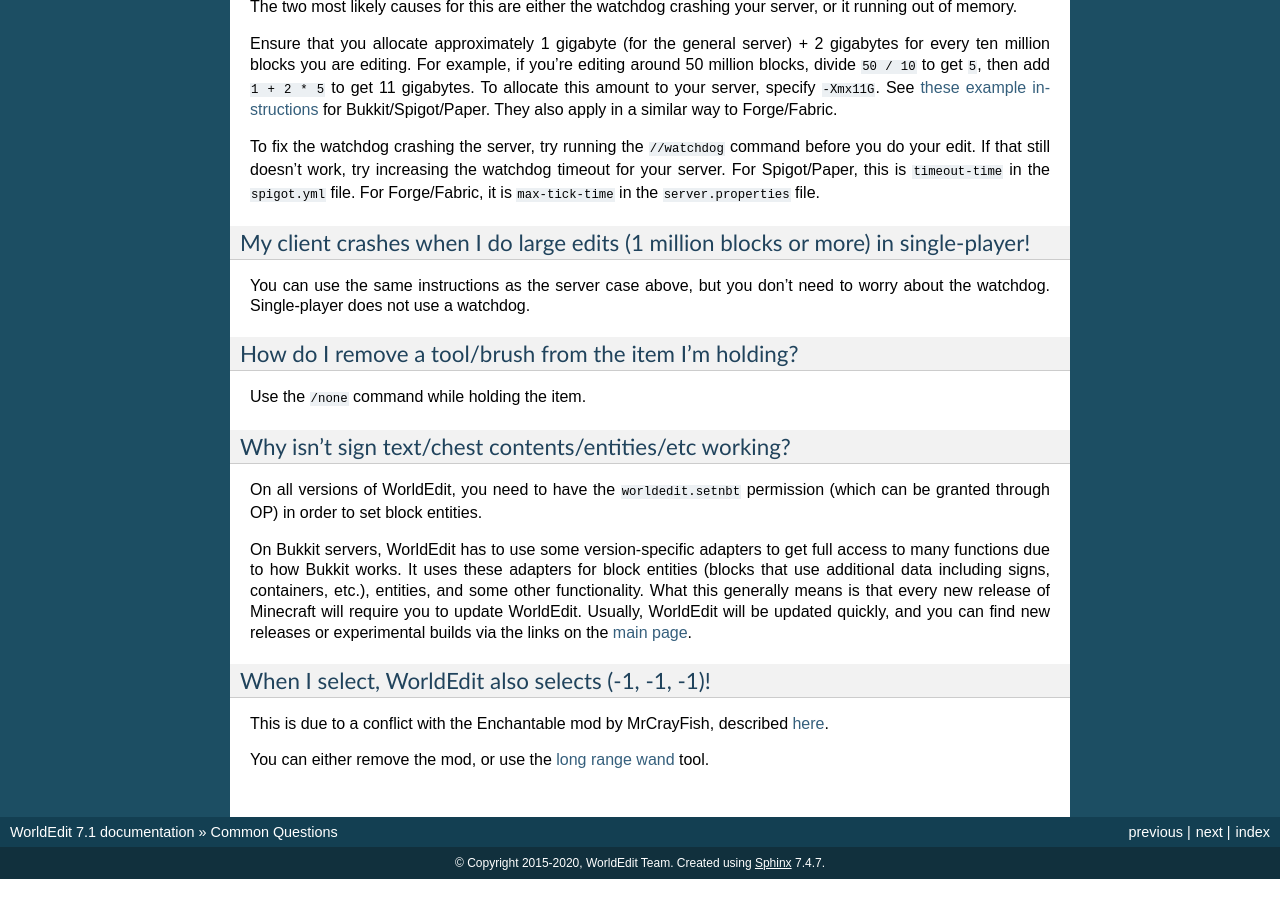
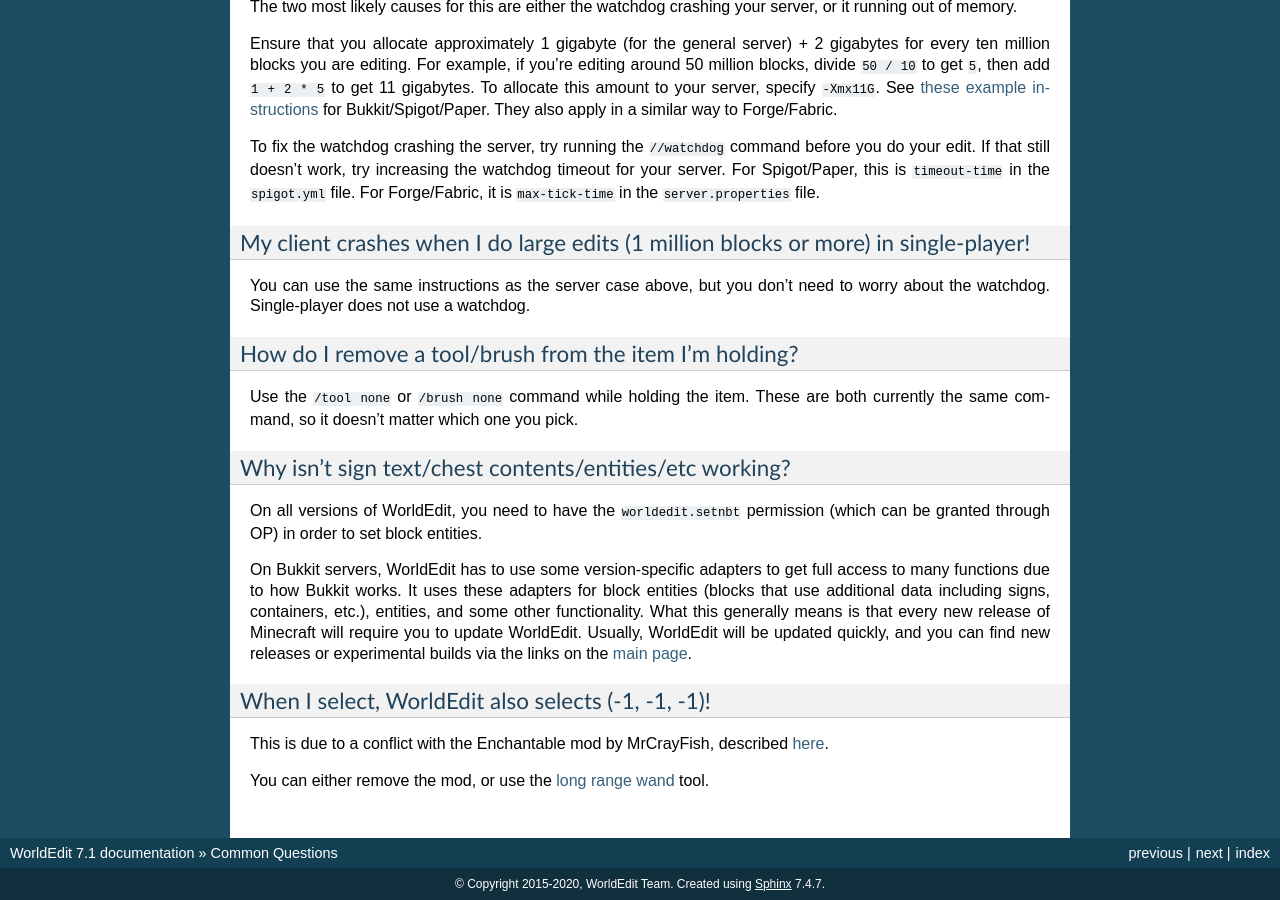
Before and after one commit to EngineHub/WorldEditDocs, a Sphinx documentation site: the page built from source/faq.rst, in a window 1280 px wide and 900 px high, scrolled down 1365 px. Built offline with Sphinx 7.4.7, drawn with Linux system fonts in a browser that asks for light colours; before the commit the page ends 2244 px from its top, so only the background shows below that.

Commit message:
Fix deprecated references for tools and brushes

```diff
--- a/source/faq.rst
+++ b/source/faq.rst
@@ -74,7 +74,7 @@
 How do I remove a tool/brush from the item I'm holding?
 ~~~~~~~~~~~~~~~~~~~~~~~~~~~~~~~~~~~~~~~~~~~~~~~~~~~~~~~~
 
-Use the ``/none`` command while holding the item.
+Use the ``/tool none`` or ``/brush none`` command while holding the item. These are both currently the same command, so it doesn't matter which one you pick.
 
 
 Why isn't sign text/chest contents/entities/etc working?
--- a/source/quickstart.rst
+++ b/source/quickstart.rst
@@ -79,7 +79,7 @@
     4. Make it so the brush only affects grass: ``/mask grass``
     5. Instead of placing stone, let's place wool: ``/mat red_wool,green_wool``
     6. Right click more areas.
-    7. Disable the brush: ``/none``
+    7. Disable the brush: ``/brush none``
 
 Continuing on...
 ================
--- a/source/usage/regions/selections.rst
+++ b/source/usage/regions/selections.rst
@@ -32,7 +32,7 @@
 
 The most intuitive way to select a region is by using wand. To get the wand, use ``//wand`` (it is, by default, a wooden axe). **Left clicking** a block with the wand marks that block as the first corner of the cuboid you wish to select. A **right-click** chooses the second corner.
 
-You can bind the selection wand to a different item either by changing the :doc:`configuration <../../config>` or using the ``//selwand`` command. In this regard, it is a :doc:`tool <../tools/tools>`.
+You can bind the selection wand to a different item either by changing the :doc:`configuration <../../config>` or using the ``/tool selwand`` command. In this regard, it is a :doc:`tool <../tools/tools>`.
 
 Selecting at your own location
 ------------------------------
--- a/source/usage/tools/brushes.rst
+++ b/source/usage/tools/brushes.rst
@@ -1,7 +1,7 @@
 Brushes
 =======
 
-Brush tools are general more designed for building, sculpting, and painting than the general utility :doc:`tools <tools>`. Like the rest of the tools, they are bound to an item by using the command, and are activated by right-clicking (or left clicking, for those with two actions). They are unbound with the ``/none`` command.
+Brush tools are general more designed for building, sculpting, and painting than the general utility :doc:`tools <tools>`. Like the rest of the tools, they are bound to an item by using the command, and are activated by right-clicking (or left clicking, for those with two actions). They are unbound with the ``/brush none`` command.
 
 Brushes have a few unique settings available to them. Brushes allow you to choose a mask, size, pattern, and range. These allow fine-tuning how you build and paint.
 
```
